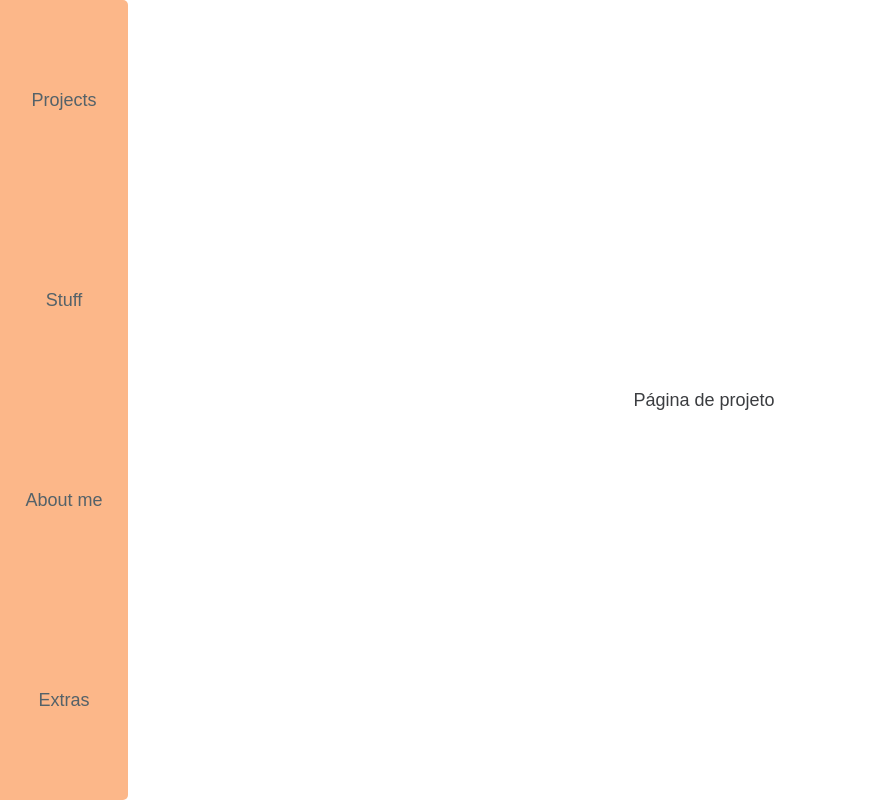
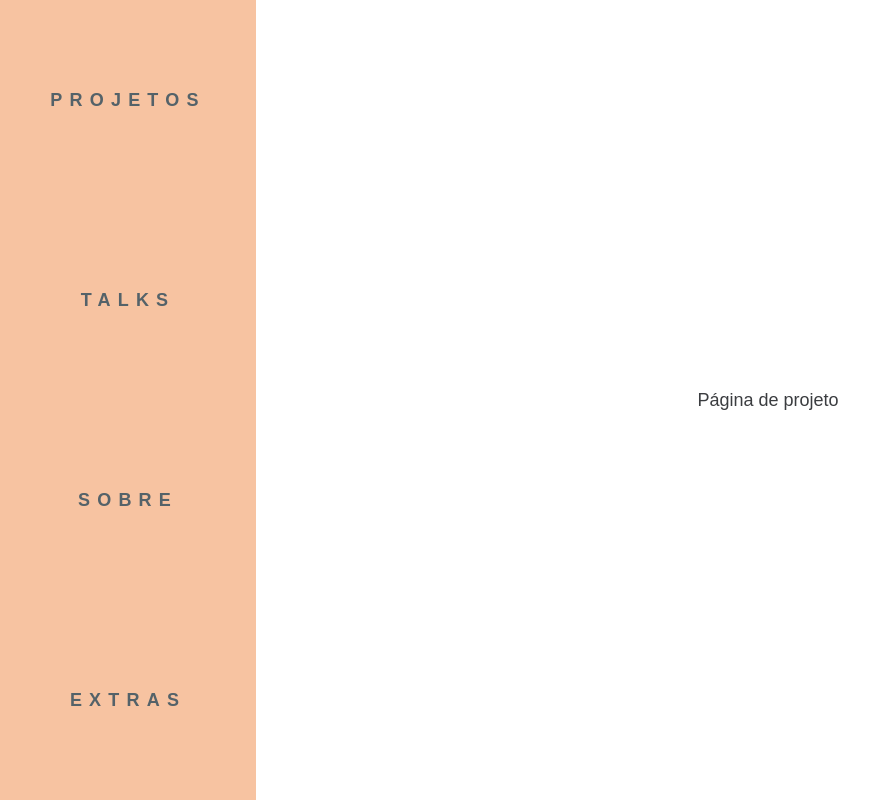
Before and after one commit to liviaab/page, a React app: page /projects in a window 1280 px wide. Shown: the whole page, without its empty margins (0-875 px from the left). Built offline with nearby package versions, Linux system fonts and the light colour scheme; a web font is replaced by a local one.

Commit message:
Sidebar menu refactor

```diff
--- a/src/assets/stylesheets/colors.scss
+++ b/src/assets/stylesheets/colors.scss
@@ -1,6 +1,6 @@
 $color-white: #ffffff;
 $color-nevada: #546269;
-$color-hit-pink: #FCB789;
+$color-manhattan: #F7C3A1;
 $color-gull-gray: #9DB4C0;
 $color-moon-mist: #DEE2D6;
 $color-athens-gray: #EDF1F3;
--- a/src/components/molecules/menu/Menu.jsx
+++ b/src/components/molecules/menu/Menu.jsx
@@ -1,22 +1,26 @@
 import React from 'react'
 import './Menu.scss'
 
-const labels = ['Projects', 'Stuff', 'About me', 'Extras']
-const paths = ['/projects', '/stuff', '/about', '/extras']
+const labels = ['Projetos', 'Talks', 'Sobre', 'Extras']
+const paths = ['/projects', '/talks', '/about', '/extras']
 
 const Menu = () => (
-    <div className="main-menu__wrapper">
-      {labels.map((label, index) => (
-        <div className="menu-item__wrapper" key={label}>
+  <aside className="side-bar-menu">
+    <nav className="side-bar-menu__nav">
+      <ul className="main-menu__wrapper">
+        {labels.map((label, index) => (
+        <li className="menu-item__wrapper" key={label}>
           <a
             className="menu-item__content"
             href={paths[index]}
           >
             {label}
           </a>
-        </div>
-      ))}
-    </div>
+        </li>
+        ))}
+      </ul>
+    </nav>
+  </aside>
 )
 
 export default Menu
--- a/src/components/molecules/menu/Menu.scss
+++ b/src/components/molecules/menu/Menu.scss
@@ -2,46 +2,76 @@
 @import "../../../assets/stylesheets/mixins.scss";
 @import "../../../assets/stylesheets/media_queries.scss";
 
-.main-menu__wrapper {
-  background-color: $color-hit-pink;
+
+.side-bar-menu {
+  border-radius: 0 0 5px  5px ;
 
   @include respond-below(sm) {
+    @include flex-display($flex-flow: row nowrap);
     width: 100%;
-    height: 50px;
-    @include flex-display($flex-flow: row nowrap);
-    border-radius: 0 0 5px  5px ;
+    height: 10vh;
+    min-height: 30px;
   }
 
   @include respond-between(sm, md) {
+    @include flex-display($flex-flow: row nowrap);
     width: 100%;
-    height: 80px;
-    @include flex-display($flex-flow: row nowrap);
-    border-radius: 0 0 5px  5px ;
+    height: 20vh;
   }
 
   @include respond-above(md) {
-    width: 10vw;
+    width: 25%;
     height: 100vh;
-    position: absolute;
     border-radius: 0 5px 5px 0;
   }
 
+  .side-bar-menu__nav {
+    height: 100%;
+    width: 100%;
+
+    @include respond-above(md) {
+      height: 100vh;
+    }
+
+    .main-menu__wrapper {
+      @include flex-display($flex-flow: row nowrap);
+      background-color: $color-manhattan;
+      list-style: none;
+      height: 100%;
+      width: 100%;
+
+      @include respond-above(md) {
+        @include flex-display($flex-flow: column nowrap);
+      }
+
       .menu-item__wrapper {
+        @include flex-display($flex-flow: column);
         width: 100%;
         height: 100%;
-    @include flex-display($flex-flow: column);
 
         @include respond-above(md) {
           height: 25%;
           flex-flow: row nowrap;
+          border-bottom: 2px solid linear-gradient(to right, #9DB4C0, #ffffff);
         }
 
         .menu-item__content {
           @include flex-display();
+          text-transform: uppercase;
+          text-decoration: none;
+          letter-spacing: 0.1em;
+
+          @include respond-between(sm, md) {
+            letter-spacing: 0.25em;
+          }
 
           @include respond-above(md) {
-        flex-flow: column;
+            letter-spacing: 0.4em;
+            font-weight: bold;
           }
         }
       }
+
     }
+  }
+}
--- a/src/components/templates/main/MainTemplate.scss
+++ b/src/components/templates/main/MainTemplate.scss
@@ -1,5 +1,6 @@
 @import "../../../assets/stylesheets/colors.scss";
 @import "../../../assets/stylesheets/media_queries.scss";
+@import "../../../assets/stylesheets/mixins.scss";
 
 * {
   margin: 0;
@@ -14,15 +15,25 @@ a, a:visited, a:active, a:hover, a:hover {
 .main-template{
   background-color: $color-white;
 
+  @include respond-above(md) {
+    @include flex-display($flex-flow: row nowrap, $justify-content: flex-start);
+  }
+
   &__content-wrapper {
     width: 100%;
-    height: 100%;
-    position: fixed;
+    list-style: none;
+
+    @include respond-below(sm) {
+      height: 90vh;
+      min-height: 500px;
+    }
+
+    @include respond-between(sm, md){
+      height: 80vh;
+    }
 
     @include respond-above(md) {
-      height: 100vh;
-      width: 90vw;
-      right: 0;
+      height: 100%;
     }
 
     .main-template__content {
```
Lines whose indentation alone changed are shown as unchanged.
